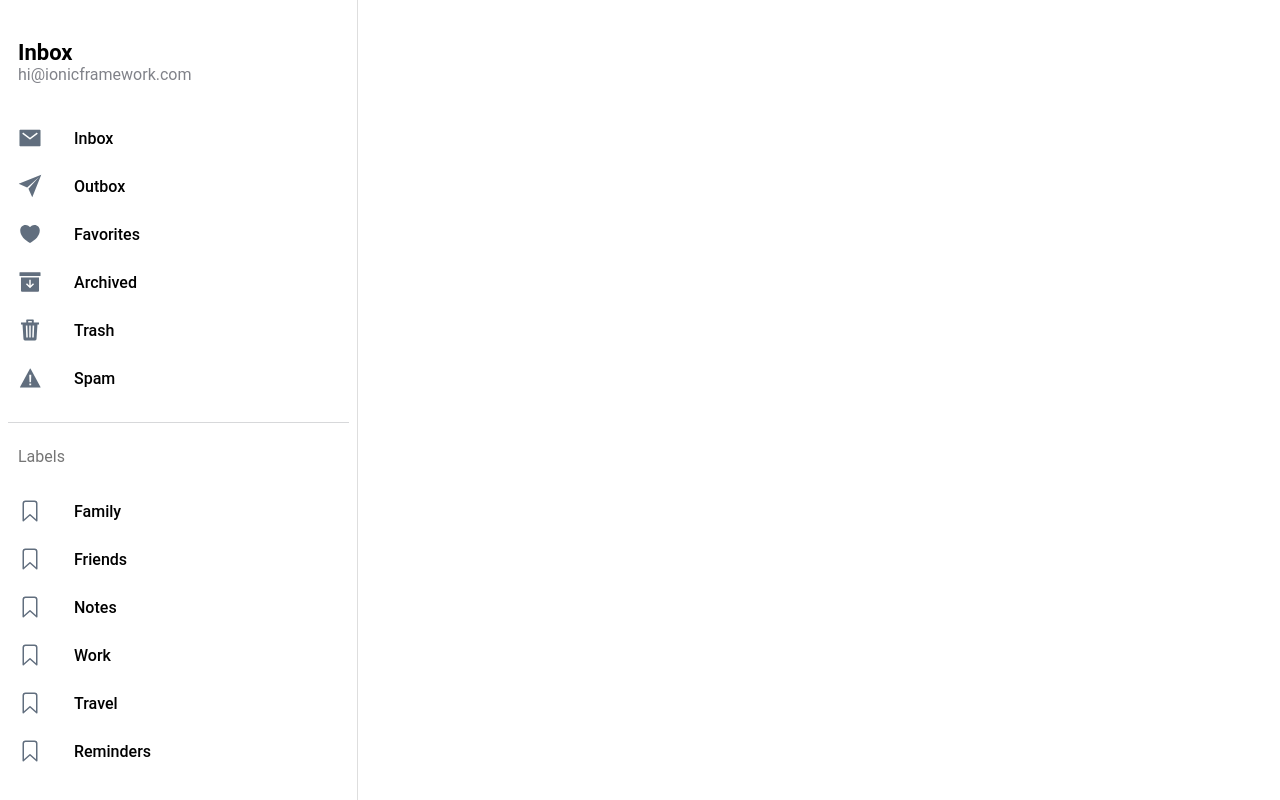
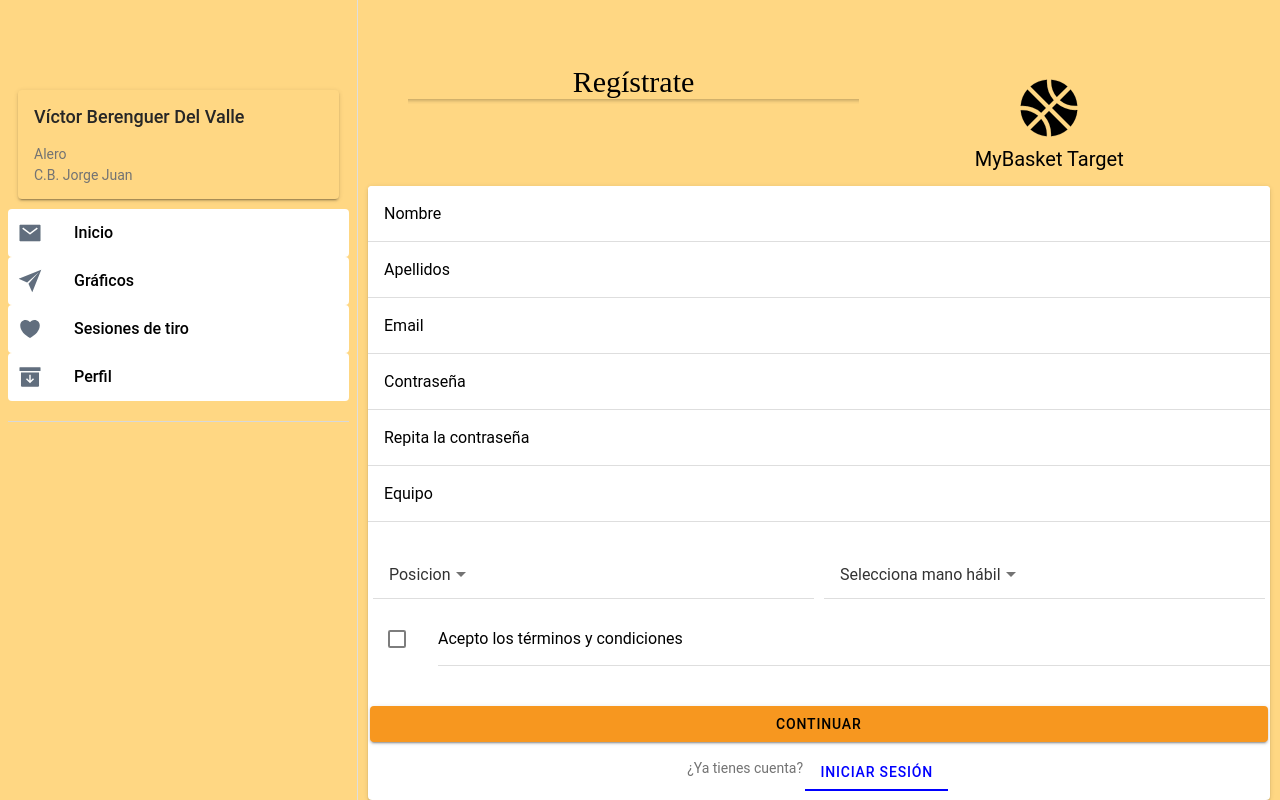
Before and after one commit to vbdv2000/MyTarget, a React (Create React App) app: page /registro in a window 1280 px wide. Built offline with nearby package versions, Linux system fonts and the light colour scheme.

Commit message:
Vista de Login y Registro completas (falta corregir correspondencias entre iOS y Android) y Menu implementado

```diff
--- a/src/App.tsx
+++ b/src/App.tsx
@@ -2,7 +2,7 @@ import { IonApp, IonRouterOutlet, IonSplitPane, setupIonicReact } from '@ionic/r
 import { IonReactRouter } from '@ionic/react-router';
 import { Redirect, Route } from 'react-router-dom';
 import Menu from './components/Menu';
-import Page from './pages/Page';
+import Login from './pages/Login/Login';
 
 /* Core CSS required for Ionic components to work properly */
 import '@ionic/react/css/core.css';
@@ -22,19 +22,29 @@ import '@ionic/react/css/display.css';
 
 /* Theme variables */
 import './theme/variables.css';
+import Page from './pages/Page';
+import Registro from './pages/Login/Registro';
 
 setupIonicReact();
+
 
 const App: React.FC = () => {
   return (
     <IonApp>
       <IonReactRouter>
+
         <IonSplitPane contentId="main">
           <Menu />
           <IonRouterOutlet id="main">
+          <Route exact path="/login" component={Login} />
+          <Route exact path="/registro" component={Registro} />
+
             <Route path="/" exact={true}>
-              <Redirect to="/page/Inbox" />
+              <Redirect to="/page/Inicio" />
             </Route>
+
+
+
             <Route path="/page/:name" exact={true}>
               <Page />
             </Route>
@@ -45,4 +55,5 @@ const App: React.FC = () => {
   );
 };
 
+
 export default App;
--- a/src/components/Menu.css
+++ b/src/components/Menu.css
@@ -1,5 +1,6 @@
 ion-menu ion-content {
-  --background: var(--ion-item-background, var(--ion-background-color, #fff));
+  font-family: var(--ion-font-family, cursive);
+  --background: var(--ion-item-background, var(--ion-background-color, #ffd783));
 }
 
 ion-menu.md ion-content {
@@ -11,10 +12,16 @@ ion-menu.md ion-content {
 
 ion-menu.md ion-list {
   padding: 20px 0;
+  background-color: #ffd783;
+  margin-top: 40px;
 }
 
 ion-menu.md ion-note {
   margin-bottom: 30px;
+}
+
+ion-list-header, ion-note{
+  --background: var(--ion-item-background, var(--ion-background-color, #ff8383));
 }
 
 ion-menu.md ion-list-header, ion-menu.md ion-note {
@@ -26,6 +33,7 @@ ion-menu.md ion-list#inbox-list {
 }
 
 ion-menu.md ion-list#inbox-list ion-list-header {
+  text-align: center;
   font-size: 22px;
   font-weight: 600;
   min-height: 20px;
@@ -60,12 +68,23 @@ ion-menu.md ion-item ion-label {
   font-weight: 500;
 }
 
+ion-menu.md ion-card {
+  background-color: #ffd783;
+}
+
+ion-menu.md ion-card-title {
+  font-size: 18px;
+}
+
 ion-menu.ios ion-content {
   --padding-bottom: 20px;
 }
 
 ion-menu.ios ion-list {
   padding: 20px 0 0 0;
+  background-color: #ffd783;
+  margin-top: 40px;
+
 }
 
 ion-menu.ios ion-note {
@@ -94,12 +113,21 @@ ion-menu.ios ion-list#labels-list ion-list-header {
 
 ion-menu.ios ion-list-header,
 ion-menu.ios ion-note {
+  text-align: center;
   padding-left: 16px;
   padding-right: 16px;
 }
 
 ion-menu.ios ion-note {
   margin-bottom: 8px;
+}
+
+ion-menu.ios ion-card {
+  background-color: #ffd783;
+}
+
+ion-menu.ios ion-card-title {
+  font-size: 18px;
 }
 
 ion-note {
@@ -110,4 +138,5 @@ ion-note {
 
 ion-item.selected {
   --color: var(--ion-color-primary);
+  background-color: #fff6ea;
 }
--- a/src/components/Menu.tsx
+++ b/src/components/Menu.tsx
@@ -1,4 +1,9 @@
 import {
+  IonCard,
+  IonCardContent,
+  IonCardHeader,
+  IonCardSubtitle,
+  IonCardTitle,
   IonContent,
   IonIcon,
   IonItem,
@@ -11,7 +16,7 @@ import {
 } from '@ionic/react';
 
 import { useLocation } from 'react-router-dom';
-import { archiveOutline, archiveSharp, bookmarkOutline, heartOutline, heartSharp, mailOutline, mailSharp, paperPlaneOutline, paperPlaneSharp, trashOutline, trashSharp, warningOutline, warningSharp } from 'ionicons/icons';
+import { homeSharp, archiveOutline, archiveSharp, bookmarkOutline, heartOutline, heartSharp, mailOutline, mailSharp, paperPlaneOutline, paperPlaneSharp, trashOutline, trashSharp, warningOutline, warningSharp, statsChartSharp, basketballSharp, personCircleSharp, personSharp } from 'ionicons/icons';
 import './Menu.css';
 
 interface AppPage {
@@ -23,44 +28,30 @@ interface AppPage {
 
 const appPages: AppPage[] = [
   {
-    title: 'Inbox',
-    url: '/page/Inbox',
-    iosIcon: mailOutline,
+    title: 'Inicio',
+    url: '/page/Inicio',
+    iosIcon: homeSharp,
     mdIcon: mailSharp
   },
   {
-    title: 'Outbox',
-    url: '/page/Outbox',
-    iosIcon: paperPlaneOutline,
+    title: 'Gráficos',
+    url: '/page/Graficos',
+    iosIcon: statsChartSharp,
     mdIcon: paperPlaneSharp
   },
   {
-    title: 'Favorites',
-    url: '/page/Favorites',
-    iosIcon: heartOutline,
+    title: 'Sesiones de tiro',
+    url: '/page/Sesiones',
+    iosIcon: basketballSharp,
     mdIcon: heartSharp
   },
   {
-    title: 'Archived',
-    url: '/page/Archived',
-    iosIcon: archiveOutline,
+    title: 'Perfil',
+    url: '/page/Perfil',
+    iosIcon: personSharp,
     mdIcon: archiveSharp
-  },
-  {
-    title: 'Trash',
-    url: '/page/Trash',
-    iosIcon: trashOutline,
-    mdIcon: trashSharp
-  },
-  {
-    title: 'Spam',
-    url: '/page/Spam',
-    iosIcon: warningOutline,
-    mdIcon: warningSharp
   }
 ];
-
-const labels = ['Family', 'Friends', 'Notes', 'Work', 'Travel', 'Reminders'];
 
 const Menu: React.FC = () => {
   const location = useLocation();
@@ -69,8 +60,17 @@ const Menu: React.FC = () => {
     <IonMenu contentId="main" type="overlay">
       <IonContent>
         <IonList id="inbox-list">
-          <IonListHeader>Inbox</IonListHeader>
-          <IonNote>hi@ionicframework.com</IonNote>
+
+          <IonCard>
+            <IonCardHeader>
+              <IonCardTitle>Víctor Berenguer Del Valle</IonCardTitle>
+            </IonCardHeader>
+            <IonCardContent>
+              Alero
+              <br></br>
+              C.B. Jorge Juan
+            </IonCardContent>
+          </IonCard>
           {appPages.map((appPage, index) => {
             return (
               <IonMenuToggle key={index} autoHide={false}>
@@ -83,15 +83,7 @@ const Menu: React.FC = () => {
           })}
         </IonList>
 
-        <IonList id="labels-list">
-          <IonListHeader>Labels</IonListHeader>
-          {labels.map((label, index) => (
-            <IonItem lines="none" key={index}>
-              <IonIcon aria-hidden="true" slot="start" icon={bookmarkOutline} />
-              <IonLabel>{label}</IonLabel>
-            </IonItem>
-          ))}
-        </IonList>
+
       </IonContent>
     </IonMenu>
   );
--- /dev/null
+++ b/src/pages/Login/Login.css
@@ -0,0 +1,43 @@
+ion-content {
+    --background: var(--ion-background-color, #ffd783);
+  }
+
+
+#iniciar_sesion{
+    margin-left:10%;
+    margin-top:30px;
+    font-size: 30px;
+    font-family: cursive;
+}
+
+
+.links{
+    border-bottom: 2px solid blue;
+    color: blue;
+}
+
+#boton_enviar{
+    margin-top: 40px;
+    --background: #f7971f
+}
+
+#title{
+    font-size: 20px;
+}
+
+#registrate{
+    margin-left:10%;
+    margin-top:60px;
+    font-size: 30px;
+    font-family: cursive;
+}
+
+ion-select.ios{
+    --placeholder-color:black;
+    --placeholder-opacity: 0.8;
+}
+
+ion-select.md{
+    --placeholder-color:black;
+    --placeholder-opacity: 0.8;
+}
--- /dev/null
+++ b/src/pages/Login/Login.tsx
@@ -0,0 +1,77 @@
+import React, { useState } from 'react';
+import { IonContent, IonHeader, IonPage, IonTitle, IonToolbar, IonInput, IonButton, IonItem, IonLabel, IonText, IonIcon, IonCard, IonFooter, IonGrid, IonCol, IonRow, IonButtons } from '@ionic/react';
+import { basketball } from 'ionicons/icons';
+import './Login.css';
+
+
+const LoginPage = () => {
+  const [username, setUsername] = useState('');
+  const [password, setPassword] = useState('');
+  const [error, setError] = useState('');
+
+  const handleLogin = () => {
+    // Aquí va la lógica para iniciar sesión
+  };
+
+  const handleUsernameChange = (e: any) => {
+    setUsername(e.target.value);
+  };
+
+  const handlePasswordChange = (e: any) => {
+    setPassword(e.target.value);
+  };
+
+  return (
+    <IonPage>
+
+      <IonContent>
+        <IonRow>
+          <IonCol style={{ textAlign:"center" }}>
+            <IonIcon ios={basketball} md={basketball}
+                style={{ fontSize: "70px", marginTop: "15%" }}
+              />
+          </IonCol>
+        </IonRow>
+
+        <IonRow>
+          <IonCol style={{ textAlign:"center" }}>
+            <IonLabel id='title'>
+              MyBasket Target
+            </IonLabel>
+          </IonCol>
+        </IonRow>
+
+        <IonHeader id="iniciar_sesion">
+          Iniciar sesión
+        </IonHeader>
+
+        <IonCard>
+          <IonItem>
+            <IonLabel position="floating">Correo electrónico</IonLabel>
+            <IonInput type="email" value={username} onIonChange={handleUsernameChange}></IonInput>
+          </IonItem>
+          <IonItem>
+            <IonLabel position="floating">Contraseña</IonLabel>
+            <IonInput type="password" value={password} onIonChange={handlePasswordChange}></IonInput>
+          </IonItem>
+          {error && <IonText color="danger">{error}</IonText>}
+          <IonButton id="boton_enviar" expand="block" onClick={handleLogin}>Iniciar sesión</IonButton>
+
+
+          <IonToolbar>
+            <IonButtons slot="start">
+              <IonButton color="blue" class='links' fill="clear" routerLink="/recuperar">Olvidé la contraseña</IonButton>
+            </IonButtons>
+            <IonButtons slot="end">
+              <IonButton color="blue" class='links' fill="clear" routerLink="/registro">Regístrate aquí</IonButton>
+            </IonButtons>
+          </IonToolbar>
+
+
+        </IonCard>
+      </IonContent>
+    </IonPage>
+  );
+};
+
+export default LoginPage;
--- /dev/null
+++ b/src/pages/Login/Registro.tsx
@@ -0,0 +1,132 @@
+import React, { useState } from 'react';
+import { IonPage, IonContent, IonItem, IonLabel, IonInput, IonButton, IonCol, IonIcon, IonRow, IonHeader, IonCard, IonList, IonSelect, IonSelectOption, IonCheckbox, IonToolbar, IonButtons } from '@ionic/react';
+import { basketball, medalOutline } from 'ionicons/icons';
+import './Login.css';
+
+
+const Registro: React.FC = () => {
+  const [nombre, setNombre] = useState<string>('');
+  const [apellidos, setApellidos] = useState<string>('');
+  const [email, setEmail] = useState<string>('');
+  const [password, setPassword] = useState<string>('');
+  const [password2, setPassword2] = useState<string>('');
+  const [equipo, setEquipo] = useState<string>('');
+  const [posicion, setPosicion] = useState<string>('');
+  const [mano_habil, setManoHabil] = useState<string>('');
+  const [aceptaTerminos, setAceptaTerminos] = useState<boolean>(false);
+
+
+
+  const handleSubmit = (e: React.FormEvent<HTMLFormElement>) => {
+    e.preventDefault();
+    console.log('Nombre:', nombre);
+    console.log('Apellidos:', apellidos);
+    console.log('Email:', email);
+    console.log('Contraseña:', password);
+    console.log('Contraseña2:', password2);
+    console.log('Equipo:', equipo);
+    console.log('Posicion:', posicion);
+    console.log('Terminos:', aceptaTerminos);
+  }
+
+  return (
+    <IonPage>
+      <IonContent>
+        <IonRow>
+            <IonCol style={{ textAlign:"center" }}>
+                <IonHeader id="registrate">
+                    Regístrate
+                </IonHeader>
+            </IonCol>
+            <IonCol style={{ textAlign:"center" }}>
+                <IonIcon ios={basketball} md={basketball}
+                    style={{ fontSize: "70px", marginTop: "15%" }}
+                />
+                <br></br>
+                <IonLabel id='title'>
+                    MyBasket Target
+                </IonLabel>
+            </IonCol>
+        </IonRow>
+        <IonCard>
+
+            <form onSubmit={handleSubmit}>
+            <IonItem>
+                <IonLabel position="floating">Nombre</IonLabel>
+                <IonInput type="text" value={nombre} onIonChange={e => setNombre(e.detail.value!)}></IonInput>
+            </IonItem>
+
+            <IonItem>
+                <IonLabel position="floating">Apellidos</IonLabel>
+                <IonInput type="text" value={apellidos} onIonChange={e => setApellidos(e.detail.value!)}></IonInput>
+            </IonItem>
+
+            <IonItem>
+                <IonLabel position="floating">Email</IonLabel>
+                <IonInput type="email" value={email} onIonChange={e => setEmail(e.detail.value!)}></IonInput>
+            </IonItem>
+
+            <IonItem>
+                <IonLabel position="floating">Contraseña</IonLabel>
+                <IonInput type="password" value={password} onIonChange={e => setPassword(e.detail.value!)}></IonInput>
+            </IonItem>
+
+            <IonItem>
+                <IonLabel position="floating">Repita la contraseña</IonLabel>
+                <IonInput type="password" value={password2} onIonChange={e => setPassword2(e.detail.value!)}></IonInput>
+            </IonItem>
+
+            <IonItem>
+                <IonLabel position="floating">Equipo</IonLabel>
+                <IonInput type="text" value={equipo} onIonChange={e => setEquipo(e.detail.value!)}></IonInput>
+            </IonItem>
+
+            <IonRow style={{marginTop: "15px"}}>
+                <IonCol>
+                    <IonList>
+                        <IonItem>
+                            <IonSelect value={posicion} onIonChange={e => setPosicion(e.detail.value)} interface="action-sheet" placeholder="Posicion">
+                                <IonSelectOption value="base">Base</IonSelectOption>
+                                <IonSelectOption value="escolta">Escolta</IonSelectOption>
+                                <IonSelectOption value="alero">Alero</IonSelectOption>
+                                <IonSelectOption value="ala-pivot">Ala-pívot</IonSelectOption>
+                                <IonSelectOption value="pivot">Pívot</IonSelectOption>
+                            </IonSelect>
+                        </IonItem>
+                    </IonList>
+                </IonCol>
+
+                <IonCol>
+                    <IonList>
+                        <IonItem>
+                            <IonSelect value={mano_habil} color="primary" onIonChange={e => setManoHabil(e.detail.value)} interface="action-sheet" placeholder="Selecciona mano hábil">
+                                <IonSelectOption value="derecha">Derecha</IonSelectOption>
+                                <IonSelectOption value="izquierda">Izquierda</IonSelectOption>
+                            </IonSelect>
+                        </IonItem>
+                    </IonList>
+                </IonCol>
+            </IonRow>
+
+            <IonItem>
+                <IonCheckbox slot="start"  checked={aceptaTerminos} onIonChange={e => setAceptaTerminos(e.detail.checked)} />
+                <IonLabel>Acepto los términos y condiciones</IonLabel>
+            </IonItem>
+
+
+            <IonButton id="boton_enviar" type="submit" expand='block'>Continuar</IonButton>
+            </form>
+
+            <IonRow>
+                <IonCol style={{textAlign:"center"}}>
+                    <IonLabel>¿Ya tienes cuenta?</IonLabel>
+                    <IonButton color="blue" class='links' fill="clear" routerLink="/login"> Iniciar sesión</IonButton>
+                </IonCol>
+            </IonRow>
+        </IonCard>
+      </IonContent>
+    </IonPage>
+  );
+};
+
+export default Registro;
--- a/src/theme/variables.css
+++ b/src/theme/variables.css
@@ -4,7 +4,7 @@ http://ionicframework.com/docs/theming/ */
 /** Ionic CSS Variables **/
 :root {
   /** primary **/
-  --ion-color-primary: #ffd783;
+  --ion-color-primary: #edaf2e;
   --ion-color-primary-rgb: 255, 215, 131;
   --ion-color-primary-contrast: #000000;
   --ion-color-primary-contrast-rgb: 0, 0, 0;
@@ -74,6 +74,7 @@ http://ionicframework.com/docs/theming/ */
   --ion-color-light-contrast-rgb: 0, 0, 0;
   --ion-color-light-shade: #d7d8da;
   --ion-color-light-tint: #f5f6f9;
+
 }
 
 @media (prefers-color-scheme: dark) {
```
